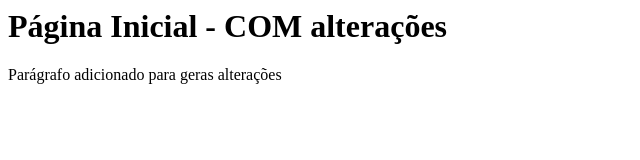
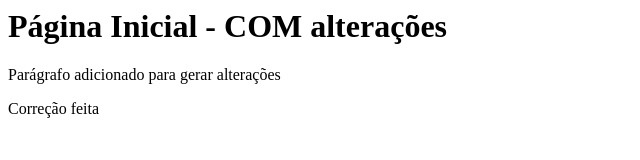
Before and after one commit to cmlrpaiva/curso-git, a plain HTML site: page index.html in a window 1280 px wide. Shown: the whole page, without its empty margins (0-640 px from the left). Drawn offline with Linux system fonts and the light colour scheme.

Commit message:
Camila Paiva

```diff
--- a/index.html
+++ b/index.html
@@ -5,6 +5,8 @@
     <body>
         <h1>Página Inicial - <strong>COM alterações</strong></h1>
 
-        <p>Parágrafo adicionado para geras alterações</p>
+        <p>Parágrafo adicionado para gerar alterações</p>
+
+        <p>Correção feita</p>
     </body>
 </html>
```
